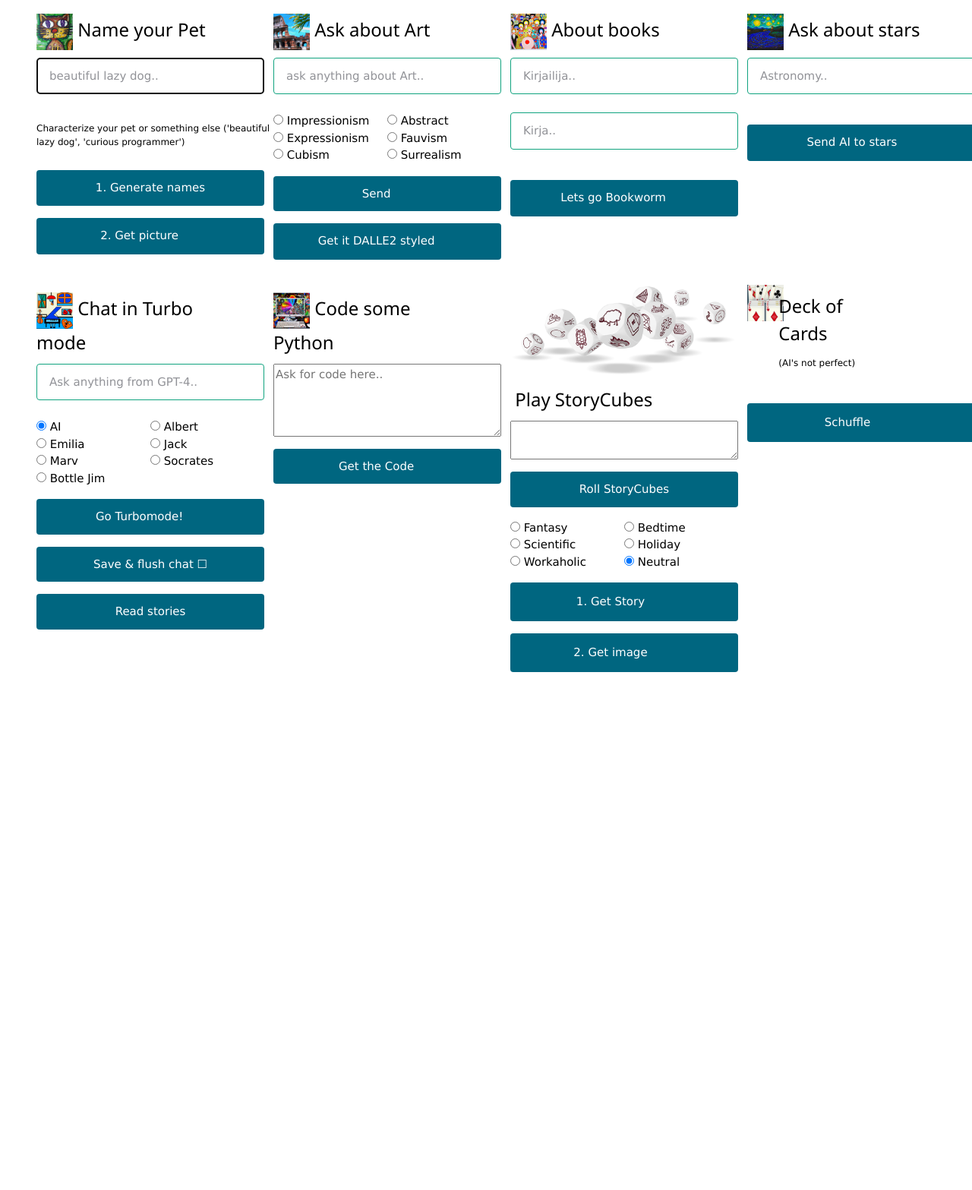
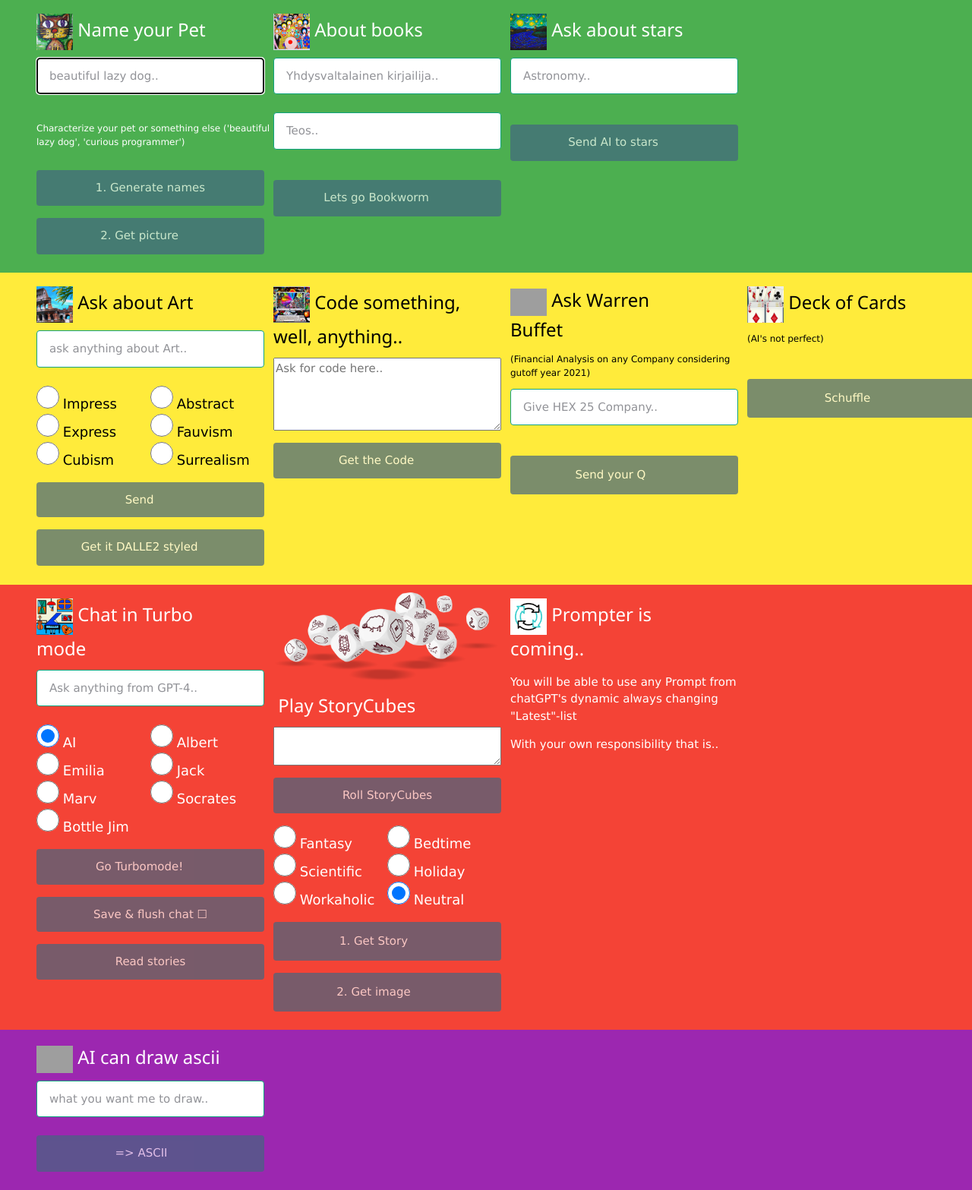
Before and after one commit to jtapiovaara/djangoAI, a Django app: template templates/index.html in a window 1280 px wide; the page is wider, and only the part inside the window is pictured. Shown: the part 23-1590 px from the top of that part at 76% size. Before the commit the page ends 908 px from the top of that part, so only its background shows below. Run offline with Django 3.2, Linux system fonts and the light colour scheme; the template is opened without the code that fills it, so the values that code supplies are empty; some libraries are stand-ins or nearby versions; grey boxes are pictures that could not be loaded.

Commit message:
Added schufflecards, askbuffet, justdraw and chatimage functions.  Finetuned kirjallisuus. Finetuned UI

```diff
--- a/animals/urls.py
+++ b/animals/urls.py
@@ -19,4 +19,7 @@ urlpatterns = [
     path('storycubesimage/', views.storycubesimage, name='storycubesimage'),
     path('savestory/', views.savestory, name='savestory'),
     path('schufflecards/', views.schufflecards, name='schufflecards'),
+    path('askbuffet/', views.askbuffet, name='askbuffet'),
+    path('justdraw/', views.justdraw, name='justdraw'),
+    path('chatimage/<chat_id>', views.chatimage, name='chatimage'),
 ]
--- a/templates/index.html
+++ b/templates/index.html
@@ -20,16 +20,25 @@
     input[type="text"] {
         width: 300px;
     }
+    input[type="radio"] {
+        width: 30px;
+        height: 30px;
+    }
+
     button[type="submit"] {
         width: 300px;
         padding: 12px 0;
         color: #fff;
-        background-color: #006680;
-        {#background-color: #10a37f;#}
+        {#background-color: #006680;#}
+        background-color: #446680;
         border: none;
         border-radius: 4px;
         text-align: center;
         cursor: pointer;
+        opacity: 0.7;
+    }
+    label {
+        font-size: larger;
     }
     p {
         width: 320px;
@@ -131,7 +140,7 @@
     </header>
 </div>
 <br>
-<div class="w3-container">
+<div class="w3-container w3-green">
     <div class="w3-container w3-cell w3-quarter" id="cats">
         <div class="w3-padding" >
             <h3><img src="{% static 'cat.png' %}"
@@ -149,17 +158,61 @@
                 <button type="submit"
                         class="w3-margin-top"
                         value="1. Generate names">1. Generate names</button>
+            </form>
+            <form>
                 <button type="submit" id="haekissakuva" class="w3-margin-top"
                         hx-get="{% url 'getimage' %}"
                         hx-include="[name='animal']"
                         hx-target="#kuva">2. Get picture&nbsp;<img class="htmx-indicator w3-circle"
                                                                    src="{% static 'process.gif' %}"
                                                                    style="width: 24px"></button>
+
             </form>
             <div id="result" class="w3-margin-top"></div>
             <div id="kuva"></div>
         </div>
     </div>
+    <div class="w3-container w3-cell w3-quarter" id="books">
+        <div class="w3-padding" >
+            <h3><img src="{% static 'books.png' %}"
+                 class="icon">&nbsp;About books</h3>
+            <div>
+                <form>
+                    <input type="text" name="kirjalija" placeholder="Yhdysvaltalainen kirjailija..">
+                    <input type="text" name="kirja" placeholder="Teos..">
+                    <button type="submit"
+                            class="w3-margin-top"
+                            hx-get="{% url 'kirjallisuus' %}"
+                            hx-include="[name='kirjailija'], [name='kirja']"
+                            hx-target="#kirjasta">Lets go Bookworm&nbsp;<img class="htmx-indicator w3-circle"
+                                                                             src="{% static 'books.gif' %}"
+                                                                             style="width: 24px"></button>
+                </form>
+            </div>
+            <div id="kirjasta"></div>
+        </div>
+    </div>
+    <div class="w3-container w3-cell w3-quarter w3-margin-bottom" id="stars">
+        <div class="w3-padding" >
+            <h3><img src="{% static 'stars.png' %}"
+                 class="icon">&nbsp;Ask about stars</h3>
+            <div>
+                <form>
+                    <input type="text" name="stars" placeholder="Astronomy..">
+                    <button type="submit"
+                            class="w3-margin-top"
+                            hx-get="{% url 'stars' %}"
+                            hx-include="[name='stars']"
+                            hx-target="#fromstars">Send AI to stars&nbsp;<img class="htmx-indicator w3-circle"
+                                                                              src="{% static 'process.gif' %}"
+                                                                              style="width: 24px"></button>
+                </form>
+            </div>
+            <div id="fromstars"></div>
+        </div>
+    </div>
+</div>
+<div class="w3-container w3-yellow">
     <div class="w3-container w3-cell w3-quarter" id="arts">
         <div class="w3-padding" >
             <h3><img src="{% static 'colosseum.png' %}"
@@ -173,7 +226,7 @@
                     <div class="w3-row">
                       <div class="w3-col s6">
                         <input type="radio" id="rb_1" name="tyyli" value="Impressionism">
-                        <label for="rb_1">Impressionism</label>
+                        <label for="rb_1">Impress</label>
                       </div>
                       <div class="w3-col s6">
                         <input type="radio" id="rb_6" name="tyyli" value="Abstract Expressionism">
@@ -183,7 +236,7 @@
                     <div class="w3-row">
                       <div class="w3-col s6">
                         <input type="radio" id="rb_2" name="tyyli" value="Expressionism">
-                        <label for="rb_2">Expressionism</label>
+                        <label for="rb_2">Express</label>
                       </div>
                       <div class="w3-col s6">
                         <input type="radio" id="rb_3" name="tyyli" value="Fauvism">
@@ -223,48 +276,75 @@
             <div id="newpainting" class="w3-margin"></div>
         </div>
     </div>
-    <div class="w3-container w3-cell w3-quarter"  id="books">
+    <div class="w3-container w3-cell w3-quarter" id="coding">
         <div class="w3-padding" >
-            <h3><img src="{% static 'books.png' %}"
-                 class="icon">&nbsp;About books</h3>
+            <h3><img src="{% static 'computer.png' %}"
+                 class="icon">&nbsp;Code something, well, anything..</h3>
             <div>
                 <form>
-                    <input type="text" name="kirjalija" placeholder="Kirjailija..">
-                    <input type="text" name="kirja" placeholder="Kirja..">
+                    <textarea name="codepython"
+                              rows="4"
+                              cols="36"
+                              onfocus="this.value=''"
+                              placeholder='Ask for code here..'></textarea>
                     <button type="submit"
                             class="w3-margin-top"
-                            hx-get="{% url 'kirjallisuus' %}"
-                            hx-include="[name='kirjailija'], [name='kirja']"
-                            hx-target="#kirjasta">Lets go Bookworm&nbsp;<img class="htmx-indicator w3-circle"
-                                                                             src="{% static 'books.gif' %}"
+                            hx-get="{% url 'codepython' %}"
+                            hx-include="[name='codepython']"
+                            hx-target="#fromcodingmachine">Get the Code&nbsp;<img class="htmx-indicator w3-circle"
+                                                                                  src="{% static 'spinner.gif' %}"
                                                                                   style="width: 24px"></button>
                 </form>
             </div>
-            <div id="kirjasta"></div>
+            <div id="fromcodingmachine"></div>
         </div>
     </div>
-    <div class="w3-container w3-cell w3-quarter" id="stars">
+    <div class="w3-container w3-cell w3-quarter" id="warren">
         <div class="w3-padding" >
-            <h3><img src="{% static 'stars.png' %}"
-                 class="icon">&nbsp;Ask about stars</h3>
+            <h3><img src="{% static 'finance.png' %}"
+                 class="icon">&nbsp;Ask Warren Buffet</h3>
+            <div>
+            <p class="w3-small">(Financial Analysis on any Company considering gutoff year 2021)</p>
             <div>
                 <form>
-                    <input type="text" name="stars" placeholder="Astronomy..">
+                    <input type="text"
+                           name="questiontowarrenbuffet"
+                           onfocus="this.value=''"
+                           placeholder="Give HEX 25 Company..">
                     <button type="submit"
                             class="w3-margin-top"
-                            hx-get="{% url 'stars' %}"
-                            hx-include="[name='stars']"
-                            hx-target="#fromstars">Send AI to stars<img class="htmx-indicator w3-circle"
-                                                                        src="{% static 'process.gif' %}"
-                                                                    style="width: 24px"></button>
+                            hx-get="{% url 'askbuffet' %}"
+                            hx-include="[name='questiontowarrenbuffet']"
+                            hx-target="#warrensreply">&nbsp;Send your Q&nbsp;<img class="htmx-indicator w3-circle"
+                                                                                  src="{% static 'spinner.gif' %}"
+                                                                                  style="width: 36px"></button>
                 </form>
             </div>
-            <div id="fromstars"></div>
+            <div id="warrensreply" class="w3-padding"></div>
         </div>
     </div>
 </div>
-<div class="w3-container">
-    <div class="w3-container w3-cell w3-quarter" id="turbo">
+    <div class="w3-container w3-cell w3-quarter w3-margin-bottom" id="deckofcards">
+        <div class="w3-padding" >
+            <h3><img src="{% static 'deck.png' %}"
+                     class="icon">&nbsp;Deck of Cards</h3>
+            <p class="w3-small">(AI's not perfect)</p>
+            <div id="cards" class="w3-padding"></div>
+            <div>
+                <form>
+                    <button type="submit"
+                            class="w3-margin-top"
+                            hx-get="{% url 'schufflecards' %}"
+                            hx-target="#cards">&nbsp;Schuffle&nbsp;<img class="htmx-indicator w3-circle"
+                                                                        src="{% static 'spinner.gif' %}"
+                                                                        style="width: 36px"></button>
+                </form>
+            </div>
+        </div>
+    </div>
+</div>
+<div class="w3-container w3-red">
+    <div class="w3-container w3-cell w3-quarter w3-margin-bottom" id="turbo">
         <div class="w3-padding" >
             <h3><img src="{% static 'chat.png' %}"
                  class="icon">&nbsp;Chat in Turbo mode</h3>
@@ -272,7 +352,10 @@
             <div>
                 <form>
                     {% csrf_token %}
-                    <input type="text" name="fast" placeholder="Ask anything from GPT-4..">
+                    <input type="text"
+                           name="fast"
+                           onfocus="this.value=''"
+                           placeholder="Ask anything from GPT-4..">
                     <div class="w3-row">
                         <div class="w3-col s6">
                             <input type="radio" id="ai" name="stylemode" value="ai" checked>
@@ -330,33 +413,12 @@
             <div id="storieslist"></div>
         </div>
     </div>
-    <div class="w3-container w3-cell w3-quarter" id="coding">
-        <div class="w3-padding" >
-            <h3><img src="{% static 'computer.png' %}"
-                 class="icon">&nbsp;Code some Python</h3>
-            <div>
-                <form>
-                    <textarea name="codepython"
-                              rows="4"
-                              cols="36"
-                              placeholder='Ask for code here..'></textarea>
-                    <button type="submit"
-                            class="w3-margin-top"
-                            hx-get="{% url 'codepython' %}"
-                            hx-include="[name='codepython']"
-                            hx-target="#fromcodingmachine">Get the Code&nbsp;<img class="htmx-indicator w3-circle"
-                                                                                    src="{% static 'spinner.gif' %}"
-                                                                                style="width: 24px"></button>
-                </form>
-            </div>
-            <div id="fromcodingmachine"></div>
-        </div>
-    </div>
     <div class="w3-container w3-cell w3-quarter" id="storycubes">
         <div class="w3-padding" >
             <img src="{% static 'storycubes.png' %}" style="width: 300px"><h3>&nbsp;Play StoryCubes</h3>
             <div>
                 <form>
+                    {% csrf_token %}
                     <textarea id="roll" name="roll" cols="36"></textarea>
                     <button type="submit"
                             class="w3-margin-top w3-margin-bottom"
@@ -394,14 +456,14 @@
                     </div>
                     <button type="submit"
                                 class="w3-margin-top"
-                            hx-get="{% url 'storycubesstory' %}"
+                            hx-post="{% url 'storycubesstory' %}"
                             hx-include="[name='roll'], [name='storystyle']"
                             hx-target="#fromstorycubes">&nbsp;1. Get Story&nbsp;<img class="htmx-indicator w3-circle"
                                                                                      src="{% static 'luke.gif' %}"
                                                                                      style="width: 36px"></button>
                     <button type="submit"
                             class="w3-margin-top"
-                                hx-get="{% url 'storycubesimage' %}"
+                            hx-post="{% url 'storycubesimage' %}"
                             hx-include="[name='readme'], [name='storystyle']"
                             hx-target="#storycubekuva">&nbsp;2. Get image&nbsp;<img class="htmx-indicator w3-circle"
                                                                                     src="{% static 'luke.gif' %}"
@@ -412,27 +474,37 @@
             </div>
         </div>
     </div>
-    <div class="w3-container w3-cell w3-quarter" id="deckofcards">
+    <div class="w3-container w3-cell w3-quarter w3-margin-bottom" id="prompter">
         <div class="w3-padding" >
-            <div class="w3-row">
-                <div class="w3-col s2">
-                    <img src="{% static 'deck.png' %}" class="icon">
-                </div>
-                <div class="w3-col s6">
-                    <h3>Deck of Cards</h3><p class="w3-small">(AI's not perfect)</p>
+            <h3><img src="{% static 'process.gif' %}"
+                 class="icon">&nbsp;Prompter is coming..</h3>
+            <p>You will be able to use any Prompt from chatGPT's dynamic always changing "Latest"-list</p>
+            <p>With your own responsibility that is..</p>
+            <div id="fromstars"></div>
         </div>
     </div>
-            <div id="cards" class="w3-padding"></div>
-            <div>
+</div>
+<div class="w3-container w3-purple">
+    <div class="w3-container w3-cell w3-quarter w3-margin-bottom" id="drawer">
+        <div class="w3-padding" >
+            <h3><img src="{% static 'asciidog.png' %}"
+                 class="icon">&nbsp;AI can draw ascii</h3>
             <form>
+                <input type="text"
+                       id="drawascii"
+                       name="drawme"
+                       onfocus="this.value=''"
+                       placeholder="what you want me to draw..">
                 <button type="submit"
-                                class="w3-margin-top"
-                                hx-get="{% url 'schufflecards' %}"
-                                hx-target="#cards">&nbsp;Schuffle&nbsp;<img class="htmx-indicator w3-circle"
-                                                                                    src="{% static 'spinner.gif' %}"
-                                                                                style="width: 36px"></button>
+                        hx-get="{% url 'justdraw' %}"
+                        hx-include="[name='drawme']"
+                        hx-target="#asciiart">&nbsp;=>&nbsp;ASCII&nbsp;<img class="htmx-indicator w3-circle"
+                                                      src="{% static 'process.gif' %}"
+                                                      style="width: 24px">
+                </button>
             </form>
-            </div>
+
+            <div id="asciiart"></div>
         </div>
     </div>
 </div>
```
Also changed, not shown: animals/views.py (+132 -30 lines), templates/partials/chat_dialogue.html (+7 -2 lines), templates/partials/chat_modal.html (+10 -8 lines), templates/partials/code_python.html (+12 -3 lines). Lines whose indentation alone changed are shown as unchanged.
